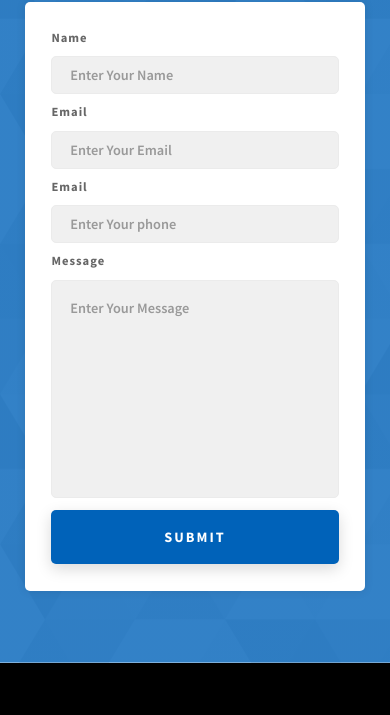
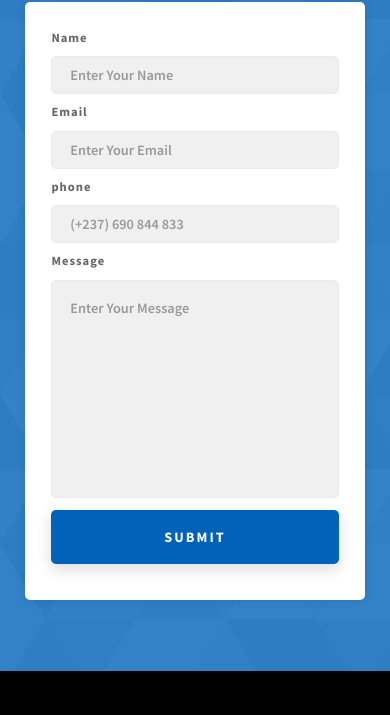
Before and after one commit to abdoul-nasser/Portfolio, a plain HTML site: page index.html in a window 390 px wide. Shown: the part 4680-5395 px from the top of the page. Drawn offline with nearby package versions, Linux system fonts and the light colour scheme.

Commit message:
Correction du champ phone

```diff
--- a/index.html
+++ b/index.html
@@ -315,8 +315,8 @@
                 id="email" />
             </div>
             <div class="contact__form-field">
-              <label class="contact__form-label" for="phone">Email</label>
-              <input required placeholder="Enter Your phone" type="phone" class="contact__form-input contactinput" name="phone"
+              <label class="contact__form-label" for="phone">phone</label>
+              <input required placeholder="(+237) 690 844 833" type="phone" class="contact__form-input contactinput" name="phone"
                 id="phone" />
             </div>
             <div class="contact__form-field">
@@ -324,7 +324,7 @@
               <textarea required cols="30" rows="10" class="contact__form-input" placeholder="Enter Your Message"
                 name="message" id="message"></textarea>
             </div>
-            <div class=" d-flex">
+            <div class="contact__form-field d-flex">
               <button type="submit" class="btn btn--theme contact__btn mx-auto">
                 Submit
               </button>
```
